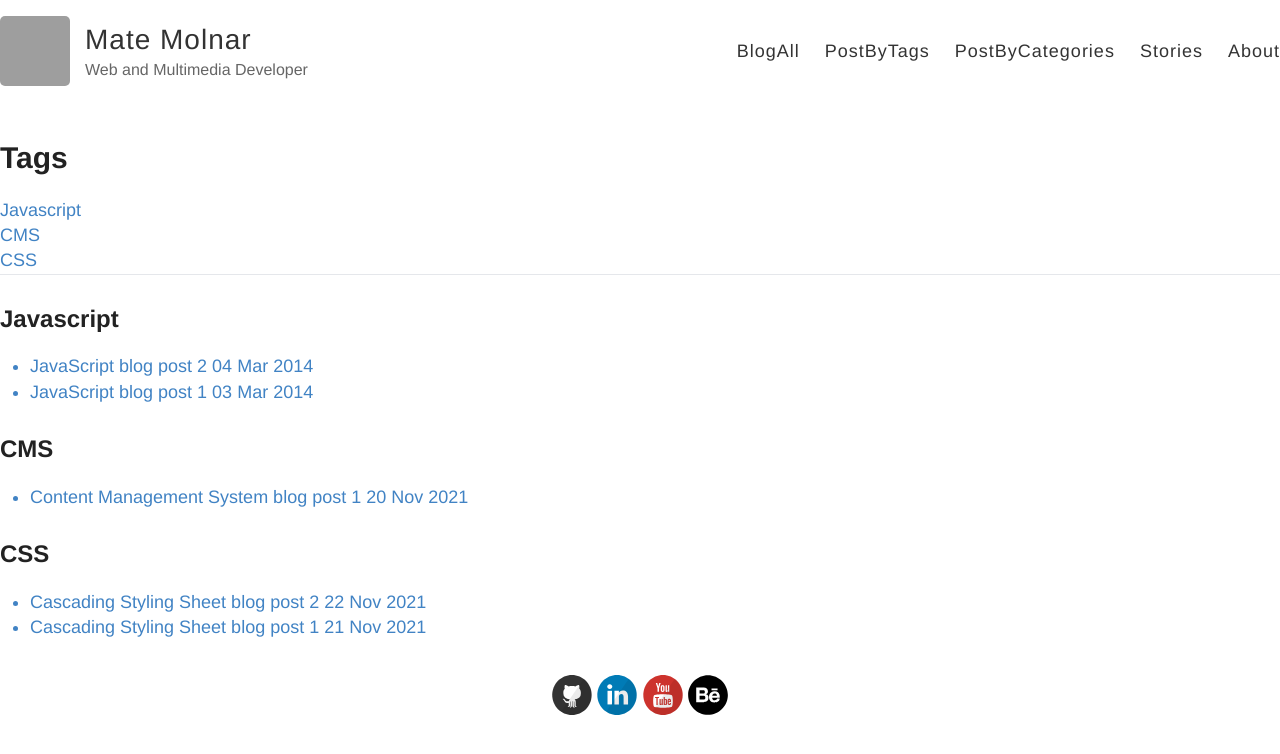
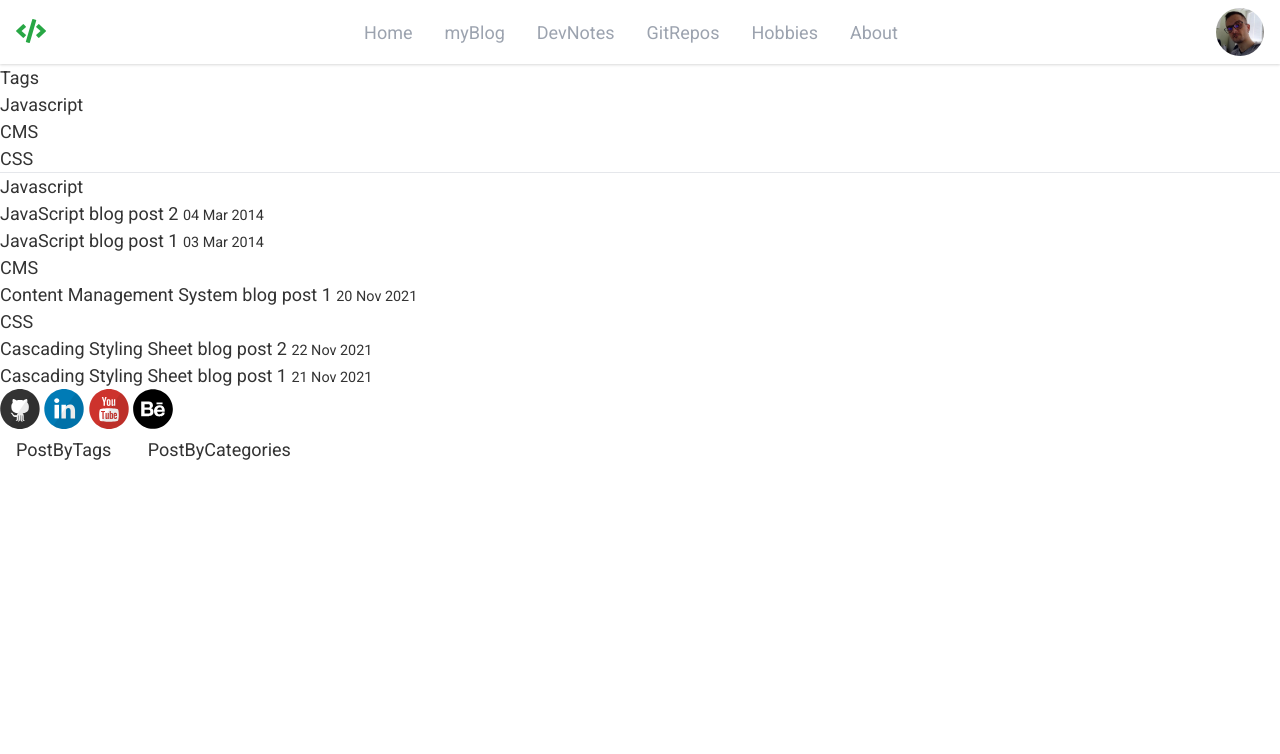
Before and after one commit to r4nd3l/myBlog, a Jekyll site: the page built from view/tags.html, in a window 1280 px wide. Shown: the top 754 px of the page. Built offline with Jekyll 4.4.1, drawn with Linux system fonts in a browser that asks for light colours; nearby versions of some CDN libraries; grey boxes are pictures that could not be loaded.

Commit message:
navbar update

```diff
--- a/_config.yml
+++ b/_config.yml
@@ -8,14 +8,24 @@ collections:
   stories:
     output: true
 
+# Greeting
+greet: Hello friend!
+
+# Short induction
+induction: Thanks so much for stopping by. Here is something you probably want to check out! - Matt
+
+# Community brand name
+brand: DevCorner
+
 # Name of your site (displayed in the header)
 name: Mate Molnar
 
 # Short bio or description (displayed in the header)
-description: Web and Multimedia Developer
+description: Web Developer (BS.c.) and an educated Multimedia Designer located at Hungary. - I design and develop experience that makes people's life simple.
 
 # URL of your avatar or profile pic (you could use your GitHub profile pic)
-avatar: https://avatars.githubusercontent.com/u/12675595?v=4
+# avatar: https://avatars.githubusercontent.com/u/12675595?v=4
+avatar: /../images/avatar.jpeg
 
 #
 # Flags below are optional
--- a/_layouts/default.html
+++ b/_layouts/default.html
@@ -12,39 +12,50 @@
     <!-- Font-AweSome -->
     <link rel="stylesheet" href="https://use.fontawesome.com/releases/v5.5.0/css/all.css" />
 
-    <!-- CDNs -->
-    <link href="https://unpkg.com/tailwindcss@^2/dist/tailwind.min.css" rel="stylesheet">
+    <!-- Google Fonts -->
+    <link rel="preconnect" href="https://fonts.googleapis.com">
+    <link rel="preconnect" href="https://fonts.gstatic.com" crossorigin>
+    <link href="https://fonts.googleapis.com/css2?family=Roboto:wght@100;300;400;500;700&display=swap" rel="stylesheet">
 
     <!-- CSS and SCSS -->
     <link rel="stylesheet" type="text/css" href="{{ site.baseurl }}/assets/css/style.css" />
+    <!-- CDNs -->
+    <link href="https://unpkg.com/tailwindcss@^2/dist/tailwind.min.css" rel="stylesheet">
+    <!-- Custom CSS -->
+    <link rel="stylesheet" type="text/css" href="{{ site.baseurl }}/assets/css/custom.css" />
     <link rel="alternate" type="application/rss+xml" title="{{ site.name }} - {{ site.description }}" href="{{ site.baseurl }}/feed.xml" />
 
   </head>
 
-  <body class="xl:container mx-auto">
-    <div class="py-4">
-      <div class="grid grid-cols-12">
-        <header class="col-span-12">
-          <a href="{{ site.baseurl }}/" class="site-avatar"><img src="{{ site.avatar }}" /></a>
+  <body class="mx-auto">
+      <header class="grid grid-cols-12 shadow">
+        <div class="col-span-12">
+          <div class="flex justify-between my-2 mx-4">
 
-          <div class="site-info">
-            <h1 class="site-name"><a href="{{ site.baseurl }}/">{{ site.name }}</a></h1>
-            <p class="site-description">{{ site.description }}</p>
+            <div class="flex items-center">
+              <a href="{{ site.baseurl }}/" class="text-2xl font-light">
+                <i class="fas fa-code text-teal" title="{{ site.brand }}"></i>
+              </a>
+            </div>
+
+            <nav class="items-center hidden md:flex">
+              <a class="mx-4 text-gray-400 hover:text-gray-600 hover:font-bold" href="{{ site.baseurl }}/">Home</a>
+              <a class="mx-4 text-gray-400 hover:text-gray-600 hover:font-bold" href="{{ site.baseurl }}/">myBlog</a>
+              <a class="mx-4 text-gray-400 hover:text-gray-600 hover:font-bold" href="{{ site.baseurl }}/view/stories">DevNotes</a>
+              <a class="mx-4 text-gray-400 hover:text-gray-600 hover:font-bold" href="{{ site.baseurl }}/view/stories">GitRepos</a>
+              <a class="mx-4 text-gray-400 hover:text-gray-600 hover:font-bold" href="{{ site.baseurl }}/view/stories">Hobbies</a>
+              <a class="mx-4 text-gray-400 hover:text-gray-600 hover:font-bold" href="{{ site.baseurl }}/pages/about">About</a>
+            </nav>
+
+            <div class="w-12 h-auto hidden lg:block">
+              <a href="{{ site.baseurl }}/" class="site-avatar">
+                <img src="{{ site.avatar }}" class="rounded-full" alt="avatar">
+              </a>
+            </div>
+
           </div>
-
-          <nav>
-            <!-- All the blog posts -->
-            <a href="{{ site.baseurl }}/">BlogAll</a>
-
-            <!-- Later -->
-            <a href="{{ site.baseurl }}/tags">PostByTags</a>
-            <a href="{{ site.baseurl }}/categories">PostByCategories</a>
-            <a href="{{ site.baseurl }}/stories">Stories</a>
-            <a href="{{ site.baseurl }}/pages/about">About</a>
-          </nav>
-        </header>
-      </div>
-    </div>
+        </div>
+    </header>
 
     <div id="main" role="main" class="mx-auto">
       <div class="grid grid-cols-12">
@@ -59,6 +70,11 @@
       <div class="grid grid-cols-12">
         <footer class="col-span-12">
           {% include svg-icons.html %}
+
+          <div class="border-2">
+            <a class="mx-4" href="{{ site.baseurl }}/view/tags">PostByTags</a>
+            <a class="mx-4" href="{{ site.baseurl }}/view/categories">PostByCategories</a>
+          </div>
         </footer>
       </div>
     </div>
--- /dev/null
+++ b/assets/css/custom.css
@@ -0,0 +1,21 @@
+/* Custom settings */
+:root{
+    --text-sh-: 2px 3px 2px rgba(33,33,33,0.25);
+}
+
+html{
+    font-family: 'Roboto';
+}
+
+.hover\:font-bold:hover {
+    font-weight: 700;
+}
+
+.text-teal,
+.bg-teal{
+    color: #28a745;
+}
+
+.text-shadow{
+    text-shadow: var(--text-sh-);
+}
--- a/assets/css/style.scss
+++ b/assets/css/style.scss
@@ -21,93 +21,6 @@ body {
 	background: $white;
   font: 18px/1.4 $helvetica;
   color: $darkGray;
-}
-
-.container {
-  margin: 0 auto;
-  max-width: 740px;
-  padding: 0 10px;
-  width: 100%;
-}
-
-h1, h2, h3, h4, h5, h6 {
-  font-family: $helveticaNeue;
-  color: $darkerGray;
-  font-weight: bold;
-
-  line-height: 1.7;
-  margin: 1em 0 15px;
-  padding: 0;
-
-  @include mobile {
-    line-height: 1.4;
-  }
-}
-
-h1 {
-  font-size: 30px;
-  a {
-    color: inherit;
-  }
-}
-
-h2 {
-  font-size: 24px;
-}
-
-h3 {
-  font-size: 20px;
-}
-
-h4 {
-  font-size: 18px;
-  color: $gray;
-}
-
-p {
-  margin: 15px 0;
-}
-
-a {
-  color: $blue;
-  text-decoration: none;
-	cursor: pointer;
-  &:hover, &:active {
-    color: $blue;
-  }
-}
-
-ul, ol {
-  margin: 15px 0;
-  padding-left: 30px;
-}
-
-ul {
-  list-style-type: disc;
-}
-
-ol {
-  list-style-type: decimal;
-}
-
-ol ul, ul ol, ul ul, ol ol {
-  margin: 0;
-}
-
-ul ul, ol ul {
-  list-style-type: circle;
-}
-
-em, i {
-  font-style: italic;
-}
-
-strong, b {
-  font-weight: bold;
-}
-
-img {
-  max-width: 100%;
 }
 
 // Fixes images in popup boxes from Google Translate
@@ -142,147 +55,6 @@ img {
     clear: both;
 }
 
-/*********************/
-/* LAYOUT / SECTIONS */
-/*********************/
-
-//
-// .masthead
-//
-
-.wrapper-masthead {
-  margin-bottom: 50px;
-}
-
-.masthead {
-  padding: 20px 0;
-  border-bottom: 1px solid $lightGray;
-
-  @include mobile {
-    text-align: center;
-  }
-}
-
-.site-avatar {
-  float: left;
-  width: 70px;
-  height: 70px;
-  margin-right: 15px;
-
-  @include mobile {
-    float: none;
-    display: block;
-    margin: 0 auto;
-  }
-
-  img {
-    border-radius: 5px;
-  }
-}
-
-.site-info {
-  float: left;
-
-  @include mobile {
-    float: none;
-    display: block;
-    margin: 0 auto;
-  }
-}
-
-.site-name {
-  margin: 0;
-  color: $darkGray;
-  cursor: pointer;
-  font-family: $helveticaNeue;
-  font-weight: 300;
-  font-size: 28px;
-  letter-spacing: 1px;
-}
-
-.site-description {
-  margin: -5px 0 0 0;
-  color: $gray;
-  font-size: 16px;
-
-  @include mobile {
-    margin: 3px 0;
-  }
-}
-
-nav {
-  float: right;
-  margin-top: 23px; // @TODO: Vertically middle align
-  font-family: $helveticaNeue;
-  font-size: 18px;
-
-  @include mobile {
-    float: none;
-    margin-top: 9px;
-    display: block;
-    font-size: 16px;
-  }
-
-  a {
-    margin-left: 20px;
-    color: $darkGray;
-    text-align: right;
-    font-weight: 300;
-    letter-spacing: 1px;
-
-    @include mobile {
-      margin: 0 10px;
-      color: $blue;
-    }
-  }
-}
-
-//
-// .main
-//
-
-.posts > .post {
-  padding-bottom: 2em;
-  border-bottom: 1px solid $lightGray;
-}
-
-.posts > .post:last-child {
-  padding-bottom: 1em;
-  border-bottom: none;
-}
-
-.post {
-  blockquote {
-    margin: 1.8em .8em;
-    border-left: 2px solid $gray;
-    padding: 0.1em 1em;
-    color: $gray;
-    font-size: 22px;
-    font-style: italic;
-  }
-
-  .comments {
-    margin-top: 10px;
-  }
-
-  .read-more {
-    text-transform: uppercase;
-    font-size: 15px;
-  }
-}
-
-.wrapper-footer {
-  margin-top: 50px;
-  border-top: 1px solid #ddd;
-  border-bottom: 1px solid #ddd;
-  background-color: $lightGray;
-}
-
-footer {
-  padding: 20px 0;
-  text-align: center;
-}
-
 // Settled on moving the import of syntax highlighting to the bottom of the CSS
 // ... Otherwise it really bloats up the top of the CSS file and makes it difficult to find the start
 @import "highlights";
```
Also changed, not shown: images/avatar.jpeg (added), view/categories.html (renamed from categories.html), view/stories.html (renamed from stories.html), view/tags.html (renamed from tags.html).
